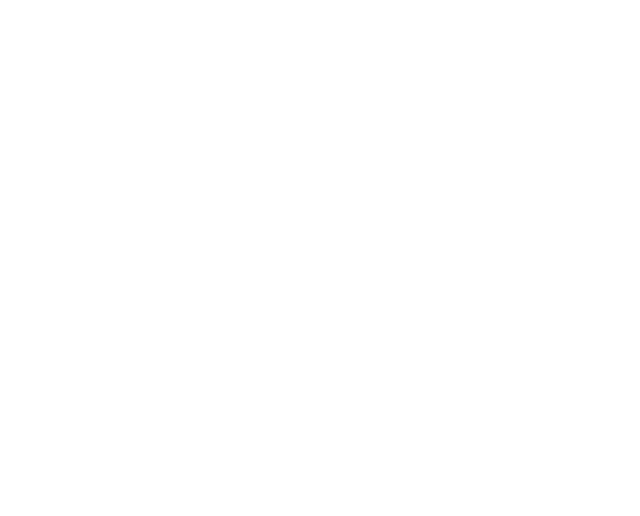
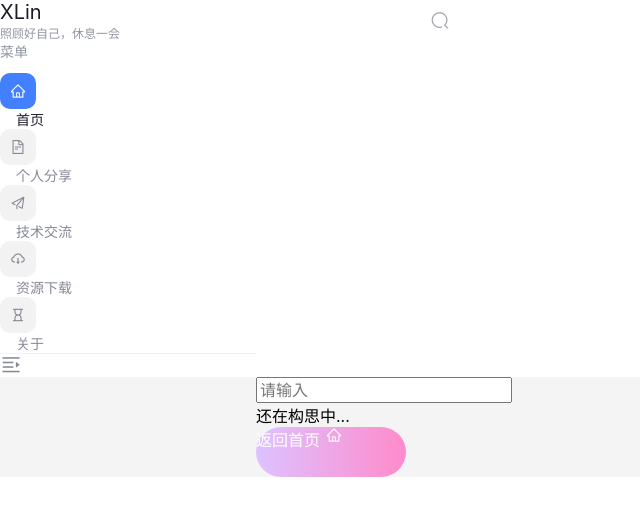
Before and after one commit to Links426/personalBlog, a Vue app: page /technology in a window 1280 px wide. Before the commit this address had no page. Shown: the top 516 px of the page, without its empty margins (0-640 px from the left). Built offline with nearby package versions, Linux system fonts and the light colour scheme.

Commit message:
完成 技术交流

```diff
--- a/src/router/router.ts
+++ b/src/router/router.ts
@@ -2,7 +2,7 @@
   {
     path: '/',
     component: () => import('@/view/main/main.vue'),
-    redirect:'/index',
+    redirect: '/index',
     children: [
       {
         path: 'index',
@@ -14,6 +14,11 @@
         name: 'Share',
         component: () => import('@/view/personShare/share.vue'),
       },
+      {
+        path: 'technology',
+        name: 'Technology',
+        component: () => import('@/view/technology/technology.vue'),
+      },
     ],
   },
 ]
--- /dev/null
+++ b/src/store/leftBannerSelected.ts
@@ -0,0 +1,15 @@
+import { defineStore } from 'pinia'
+// 创建store,命名规则： useXxxxStore
+// 参数1：store的唯一表示
+// 参数2：对象，可以提供state actions getters
+const activeMenu = defineStore('leftBanner', {
+  state: () => {
+    return {
+      activeMenuNum: 0,
+    }
+  },
+  getters: {},
+  actions: {},
+})
+
+export default activeMenu
--- a/src/view/index/index.vue
+++ b/src/view/index/index.vue
@@ -175,7 +175,7 @@
 </template>
 <script setup lang="ts">
 import { storeToRefs } from 'pinia'
-import leftBannerStore from '@/store/counter'
+import leftBannerStore from '@/store/leftBannerOpen'
 import router from '@/router'
 const leftBanner = leftBannerStore()
 const { leftBannerStatus } = storeToRefs(leftBanner)
--- a/src/view/main/main.vue
+++ b/src/view/main/main.vue
@@ -74,7 +74,7 @@
 import { useRouter } from 'vue-router'
 // pinia获取左侧列表状态管理
 import { storeToRefs } from 'pinia'
-import leftBannerStore from '@/store/counter'
+import leftBannerStore from '@/store/leftBannerOpen'
 const leftBanner = leftBannerStore()
 const { leftBannerStatus } = storeToRefs(leftBanner)
 
@@ -99,12 +99,21 @@
     router.push('/')
   } else if (item === 1) {
     router.push('/share')
+  } else if (item === 2) {
+    router.push('/technology')
   }
 }
 onMounted(() => {
   activeMenuNum.value = Number(localStorage.getItem('leftBannerSelect'))
   router.push('/' + localStorage.getItem('page'))
 })
+// 监控左边 nav 栏 点击 传值
+watch(
+  () => router.currentRoute.value,
+  () => {
+    activeMenuNum.value = Number(localStorage.getItem('leftBannerSelect'))
+  }
+)
 </script>
 
 <style scoped>
--- a/src/view/personShare/share.vue
+++ b/src/view/personShare/share.vue
@@ -150,7 +150,7 @@
 import getImgFile from '@/util/getStaticFile'
 // 从pinia获取左侧状态栏的状态
 import { storeToRefs } from 'pinia'
-import leftBannerStore from '@/store/counter'
+import leftBannerStore from '@/store/leftBannerOpen'
 const leftBanner = leftBannerStore()
 const { leftBannerStatus } = storeToRefs(leftBanner)
 onMounted(() => {
--- /dev/null
+++ b/src/view/technology/technology.vue
@@ -0,0 +1,65 @@
+<template>
+  <div
+    flex-1
+    class="bg-#f4f4f5 transition-3s"
+    min-h-1300px
+    :class="leftBannerStatus ? 'pl-256px' : 'pl-110px'"
+  >
+    <div pl-50px pt-20px pr-50px>
+      <!-- 上面搜索 -->
+      <div relative mb-30px>
+        <input
+          type="text"
+          w-456px
+          h-44px
+          rounded-18px
+          b-0
+          pl-20px
+          placeholder="请输入"
+        />
+        <i class="iconfont icon-sousuo iconSearch" absolute></i>
+      </div>
+      <!-- 内容 -->
+      <div text-28px mb-20px>还在构思中...</div>
+      <div class="backToMainButton pointer" @click="backToMain">
+        返回首页
+        <i class="iconfont icon-nav_icon_shouye ml-6px"></i>
+      </div>
+    </div>
+  </div>
+</template>
+<script setup lang="ts">
+// 从pinia获取左侧状态栏的状态
+import { storeToRefs } from 'pinia'
+import leftBannerStore from '@/store/leftBannerOpen'
+// 路由
+import { useRouter } from 'vue-router'
+const router = useRouter()
+
+const leftBanner = leftBannerStore()
+const { leftBannerStatus } = storeToRefs(leftBanner)
+// 返回首页
+const backToMain = () => {
+  // 让 左侧 nav 栏 点击第一个
+  localStorage.setItem('leftBannerSelect', JSON.stringify(0))
+  router.push('/')
+}
+// 刷新时，记下 technology 页
+onMounted(() => {
+  localStorage.setItem('page', 'technology')
+})
+</script>
+
+<style scoped>
+/* 输入框搜索 */
+.iconSearch {
+  @apply absolute text-#a4a7b0 text-20px;
+  top: 10px;
+  left: 430px;
+}
+/* 返回主页按钮 */
+.backToMainButton {
+  @apply w-150px h-50px rounded-30px flex flex-center text-white;
+  background: linear-gradient(90deg, #dec1ff 2%, #ff8bcb 100%);
+}
+</style>
```
Also changed, not shown: src/store/leftBannerOpen.ts (renamed from src/store/counter.ts).
